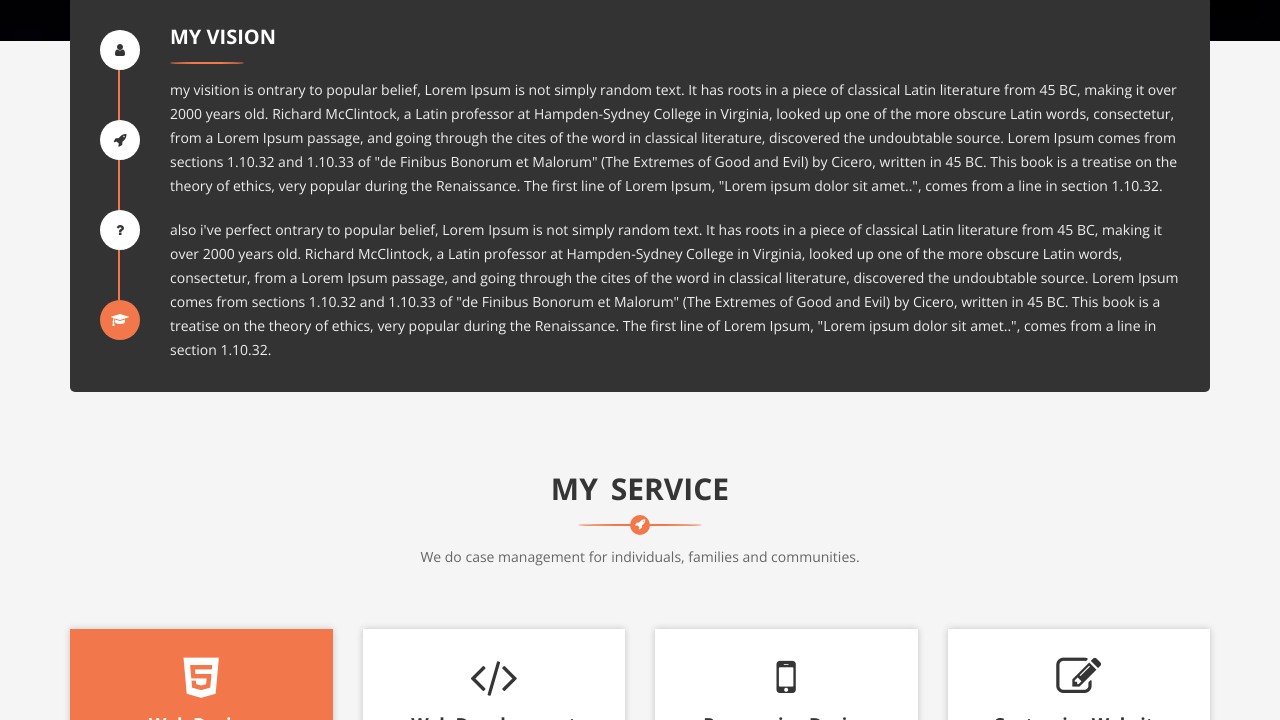
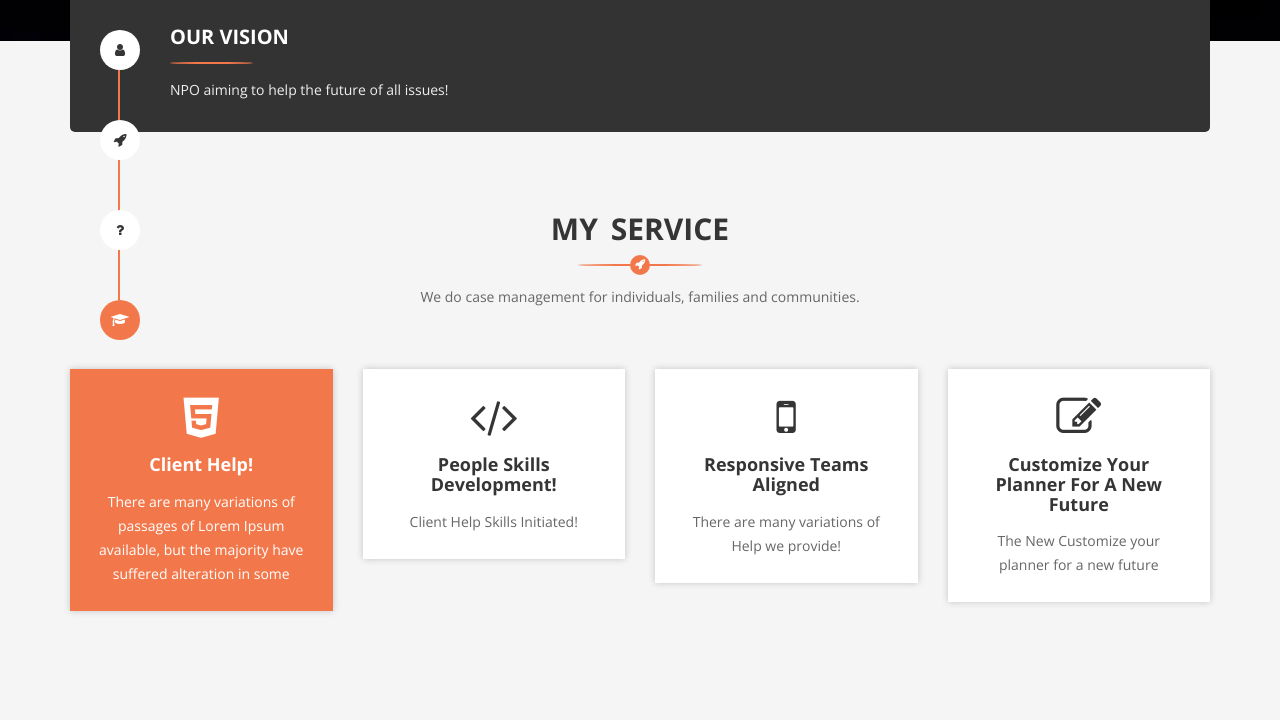
Before and after one commit to yashen14/NPO_Assist, a plain HTML site: page index.html in a window 1280 px wide. Both pictures are taken after a click on the tab 120 px from the left and 959 px from the top of the page. Shown: the part 639-1359 px from the top of the page. Drawn offline with nearby package versions, Linux system fonts and the light colour scheme.

Commit message:
Update index.html
Test

```diff
--- a/index.html
+++ b/index.html
@@ -296,10 +296,9 @@
 								<!-- Single Tab -->
 								<div role="tabpanel" class="tab-pane fade" id="why">
 									<div class="about-text">
-										<h2 class="tab-title">Why Me?</h2>
+										<h2 class="tab-title">Why Us?</h2>
 										<div class="content">
-											<p>i'm a responsive web developer. ontrary to popular belief, Lorem Ipsum is not simply random text. It has roots in a piece of classical Latin literature from 45 BC, making it over 2000 years old. Richard McClintock, a Latin professor at Hampden-Sydney College in Virginia, looked up one of the more obscure Latin words, consectetur, from a Lorem Ipsum passage, and going through the cites of the word in classical literature, discovered the undoubtable source. Lorem Ipsum comes from sections 1.10.32 and 1.10.33 of "de Finibus Bonorum et Malorum" (The Extremes of Good and Evil) by Cicero, written in 45 BC. This book is a treatise on the theory of ethics, very popular during the Renaissance. The first line of Lorem Ipsum, "Lorem ipsum dolor sit amet..", comes from a line in section 1.10.32.</p>
-											<p>creative web developer ontrary to popular belief, Lorem Ipsum is not simply random text. It has roots in a piece of classical Latin literature from 45 BC, making it over 2000 years old. Richard McClintock, a Latin professor at Hampden-Sydney College in Virginia, looked up one of the more obscure Latin words, consectetur, from a Lorem Ipsum passage, and going through the cites of the word in classical literature, discovered the undoubtable source. Lorem Ipsum comes from sections 1.10.32 and 1.10.33 of "de Finibus Bonorum et Malorum" (The Extremes of Good and Evil) by Cicero, written in 45 BC. This book is a treatise on the theory of ethics, very popular during the Renaissance. The first line of Lorem Ipsum, "Lorem ipsum dolor sit amet..", comes from a line in section 1.10.32.</p>
+											<p>NPO Not going to charge for no results we provide.</p>
 										</div>
 									</div>
 								</div>
@@ -307,10 +306,9 @@
 								<!-- Single Tab -->
 								<div role="tabpanel" class="tab-pane fade" id="vision">
 									<div class="about-text">
-										<h2 class="tab-title">My Vision</h2>
+										<h2 class="tab-title">Our Vision</h2>
 										<div class="content">
-											<p>my visition is ontrary to popular belief, Lorem Ipsum is not simply random text. It has roots in a piece of classical Latin literature from 45 BC, making it over 2000 years old. Richard McClintock, a Latin professor at Hampden-Sydney College in Virginia, looked up one of the more obscure Latin words, consectetur, from a Lorem Ipsum passage, and going through the cites of the word in classical literature, discovered the undoubtable source. Lorem Ipsum comes from sections 1.10.32 and 1.10.33 of "de Finibus Bonorum et Malorum" (The Extremes of Good and Evil) by Cicero, written in 45 BC. This book is a treatise on the theory of ethics, very popular during the Renaissance. The first line of Lorem Ipsum, "Lorem ipsum dolor sit amet..", comes from a line in section 1.10.32.</p>
-											<p>also i've perfect ontrary to popular belief, Lorem Ipsum is not simply random text. It has roots in a piece of classical Latin literature from 45 BC, making it over 2000 years old. Richard McClintock, a Latin professor at Hampden-Sydney College in Virginia, looked up one of the more obscure Latin words, consectetur, from a Lorem Ipsum passage, and going through the cites of the word in classical literature, discovered the undoubtable source. Lorem Ipsum comes from sections 1.10.32 and 1.10.33 of "de Finibus Bonorum et Malorum" (The Extremes of Good and Evil) by Cicero, written in 45 BC. This book is a treatise on the theory of ethics, very popular during the Renaissance. The first line of Lorem Ipsum, "Lorem ipsum dolor sit amet..", comes from a line in section 1.10.32.</p>
+											<p>NPO aiming to help the future of all issues!</p>
 										</div>
 									</div>
 								</div>
@@ -340,7 +338,7 @@
 						<!-- Single Service -->
 						<div class="single-service active">
 							<i class="fa fa-html5"></i>
-							<h2>Web Design</h2>
+							<h2>Client Help!</h2>
 							<p>There are many variations of passages of Lorem Ipsum available, but the majority have suffered alteration in some</p>
 						</div>
 						<!-- End Single Service -->
@@ -349,8 +347,8 @@
 						<!-- Single Service -->
 						<div class="single-service">
 							<i class="fa fa-code"></i>
-							<h2>Web Development</h2>
-							<p>There are many variations of passages of Lorem Ipsum available, but the majority have suffered alteration in some</p>
+							<h2>People Skills Development!</h2>
+							<p>Client Help Skills Initiated!</p>
 						</div>
 						<!-- End Single Service -->
 					</div>
@@ -358,8 +356,8 @@
 						<!-- Single Service -->
 						<div class="single-service">
 							<i class="fa fa-mobile"></i>
-							<h2>Responsive Design</h2>
-							<p>There are many variations of passages of Lorem Ipsum available, but the majority have suffered alteration in some</p>
+							<h2>Responsive Teams Aligned </h2>
+							<p>There are many variations of Help we provide!</p>
 						</div>
 						<!-- End Single Service -->
 					</div>
@@ -367,8 +365,8 @@
 						<!-- Single Service -->
 						<div class="single-service">
 							<i class="fa fa-pencil-square-o"></i>
-							<h2>Customize Website</h2>
-							<p>There are many variations of passages of Lorem Ipsum available, but the majority have suffered alteration in some</p>
+							<h2>Customize your planner for a new future</h2>
+							<p>The New Customize your planner for a new future</p>
 						</div>
 						<!-- End Single Service -->
 					</div>
```
